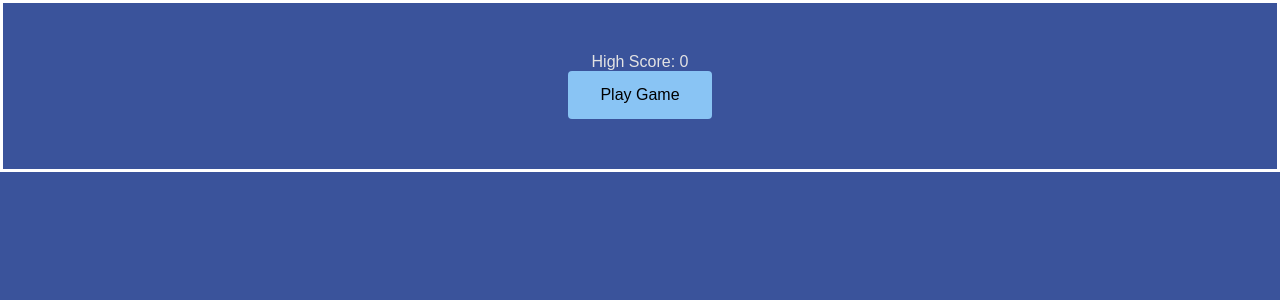
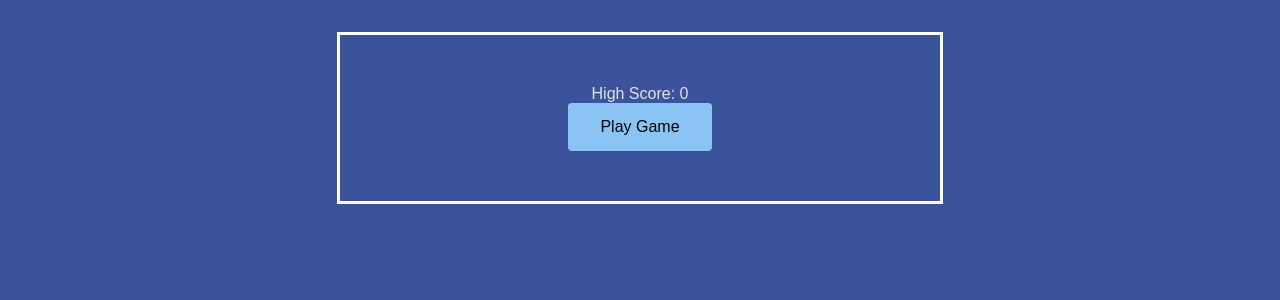
Before and after one commit to okhan49/IS322, a React (Create React App) app: page / in a window 1280 px wide. Shown: the top 300 px of the page. Built offline with nearby package versions, Linux system fonts and the light colour scheme.

Commit message:
color tweaks

```diff
--- a/src/components/homeScreen/index.js
+++ b/src/components/homeScreen/index.js
@@ -4,7 +4,7 @@ import PropTypes from 'prop-types';
 const HomeScreen = ({playGame, highscore}) => {
     return (
         <div id="container">
-            <span>High Score: {highscore}</span>
+            <span class="highDis">High Score: {highscore}</span>
             <form onSubmit={(event) => {
                 event.preventDefault();
                 playGame();
--- a/src/index.css
+++ b/src/index.css
@@ -1,5 +1,5 @@
 body {
-  margin: 0 auto;
+  margin: 2em auto;
   padding: 50px;
   background-color: #3A539B;
   font-family: Arial, Helvetica, sans-serif;
@@ -7,9 +7,8 @@ body {
   text-align: center;
   justify-content: center;
     color: #e3e3e3;
-
-}
-#container{
+    max-width: 500px;
+    min-width: 320px;
 
 }
 button {
@@ -18,7 +17,7 @@ button {
     background-color: #89C4F4;
     border: none;
     color: black;
-    padding: 15px 32px;
+
     text-align: center;
     border-radius: 4px;
     display: inline-block;
@@ -27,3 +26,14 @@ button {
 button:hover {
     background-color: white;
 }
+.playGame{
+    padding: 15px 32px;
+}
+.goHome{
+}
+.quit{
+}
+.highDis{
+    position:static;
+    top:5px;
+}
```
